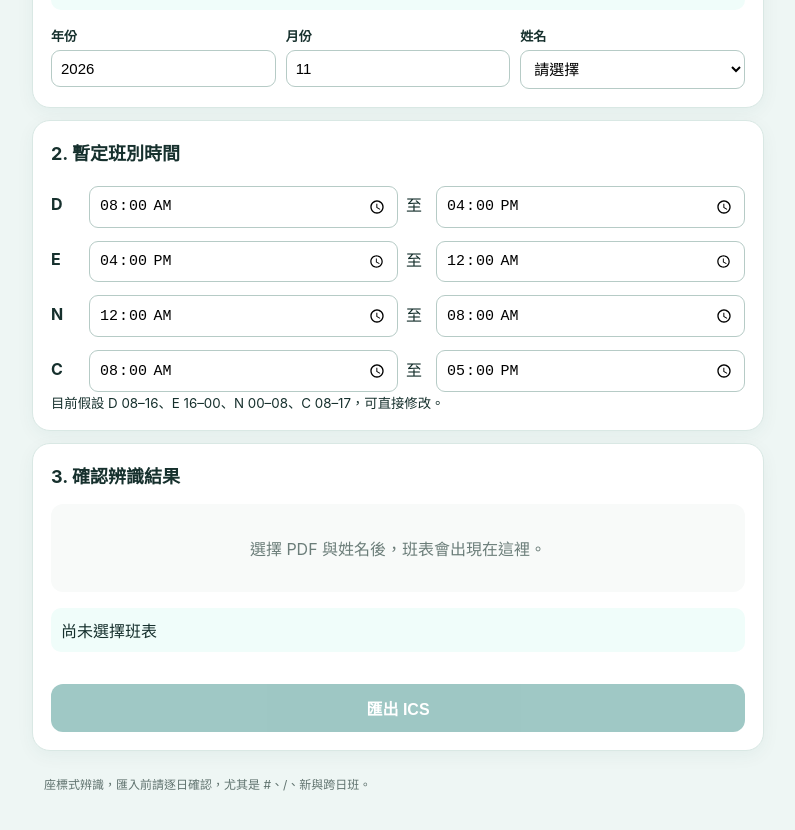
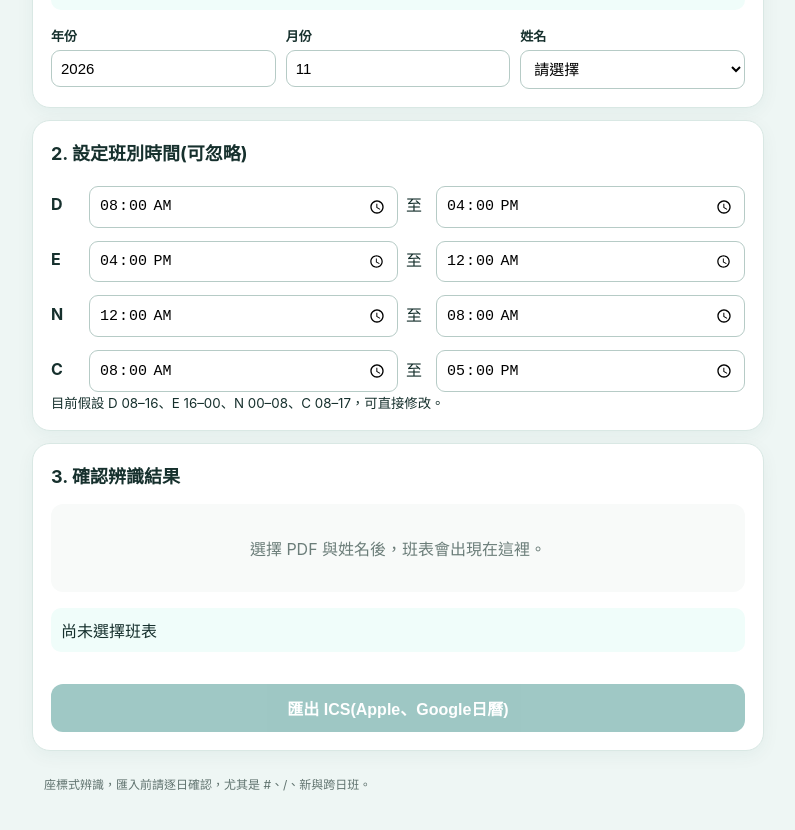
Before and after one commit to liyacolud-dev/sicu-roster-calendar, a React (Vite) app: page / in a window 1280 px wide. Shown: the part 780-1610 px from the top of the page, without its empty margins (242-1037 px from the left). Built offline with nearby package versions, Linux system fonts and the light colour scheme.

Commit message:
Update App.tsx

```diff
--- a/src/App.tsx
+++ b/src/App.tsx
@@ -419,7 +419,7 @@ const [
       </section>
 
       <section>
-        <h2>2. 暫定班別時間</h2>
+        <h2>2. 設定班別時間(可忽略)</h2>
         <div className="rules">
           {workRules.map((r) => (
             <div className="rule" key={r.code}>
@@ -508,7 +508,7 @@ const [
           </div>
         ) : (
           <button className="primary" type="button" onClick={() => exportNow([], "-班表")} disabled={noEntries}>
-            匯出 ICS
+            匯出 ICS(Apple、Google日曆)
           </button>
         )}
       </section>
```
